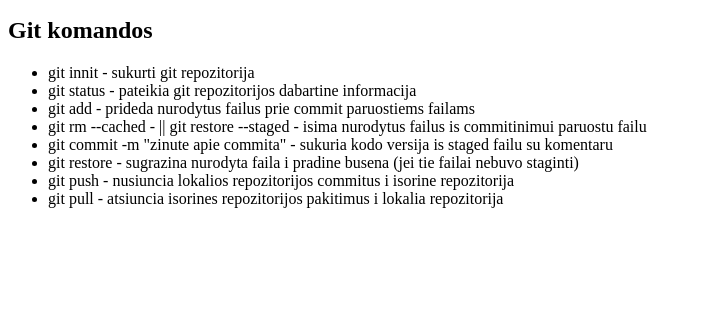
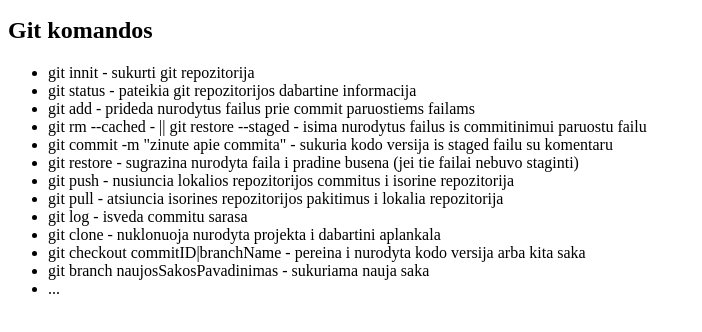
Before and after one commit to fAntomlt/git_ir_github_test, a plain HTML site: page 44 paskaita - 02.12 - Git ir Github/index.html in a window 1280 px wide. Shown: the part 106-438 px from the top of the page, without its empty margins (0-702 px from the left). Drawn offline with Linux system fonts and the light colour scheme.

Commit message:
daugiau git komandu

```diff
--- a/44 paskaita - 02.12 - Git ir Github/index.html
+++ b/44 paskaita - 02.12 - Git ir Github/index.html
@@ -26,6 +26,11 @@
                 <li>git restore - sugrazina nurodyta faila i pradine busena (jei tie failai nebuvo staginti)</li>
                 <li>git push - nusiuncia lokalios repozitorijos commitus i isorine repozitorija</li>
                 <li>git pull - atsiuncia isorines repozitorijos pakitimus i lokalia repozitorija</li>
+                <li>git log - isveda commitu sarasa</li>
+                <li>git clone - nuklonuoja nurodyta projekta i dabartini aplankala</li>
+                <li>git checkout commitID|branchName - pereina i nurodyta kodo versija arba kita saka</li>
+                <li>git branch naujosSakosPavadinimas - sukuriama nauja saka</li>
+                <li>...</li>
             </ul>
         </section>
     </main>
```
